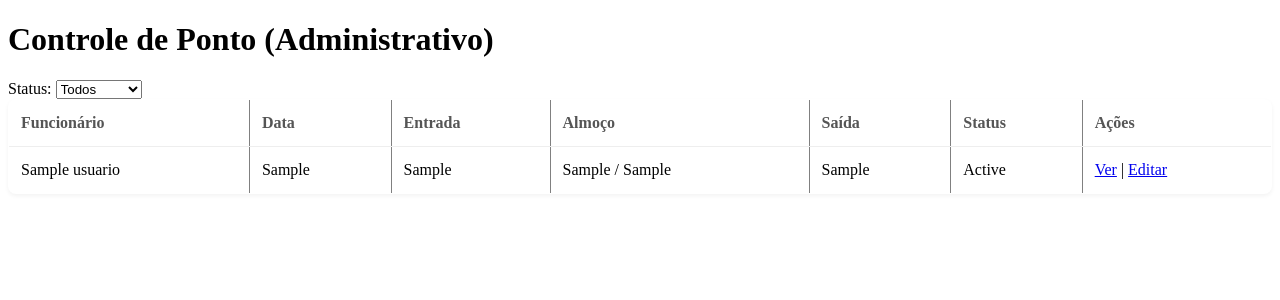
After one commit to Kayky-Eduardo/Projeto-integrador, a PHP site: page /ponto/ponto_admin.php in a window 1280 px wide. The commit adds this page. Shown: the top 300 px of the page. Run offline with PHP 8.4, Linux system fonts and the light colour scheme; tables that the repository leaves empty or names only in its code hold one stand-in row (values such as "Sample post").

Commit message:
Modulo para Ponto criado / arquivos inicialmente elaborados / alteração tabela ponto

```diff
--- a/BD/conexao.php
+++ b/BD/conexao.php
@@ -2,7 +2,7 @@
 // Configurações da conexão
 $host = "localhost";    // Servidor do banco
 $user = "root";         // Usuário (padrão do xampp)
-$pass = "102030";             // Senha (vazia no xampp por padrão)
+$pass = "";             // Senha (vazia no xampp por padrão)
 $db = "pi_0392";   // nome do banco
 
 // cria a conexão
--- a/include/navbar.php
+++ b/include/navbar.php
@@ -2,6 +2,7 @@
 echo '
 <nav>
     <a href="usuario/lista.php">Usuario</a>
+    <a href="ponto/ponto_admin.php">Controle de Ponto (RH)
     <a href="logout.php">Sair</a>
 </nav>';
 ?>
--- /dev/null
+++ b/public/ponto/ponto_admin.php
@@ -0,0 +1,56 @@
+<?php
+include("../../BD/conexao.php");
+include("ponto_funcoes.php");
+
+$status = $_GET['status'] ?? '';
+$result = listarPontos($conn, $status);
+?>
+
+<!DOCTYPE html>
+<html lang="pt-br">
+<head>
+  <meta charset="UTF-8">
+  <title>Ponto - Administrativo</title>
+  <link rel="stylesheet" href="../../assets/estilo.css">
+</head>
+<body>
+  <h1>Controle de Ponto (Administrativo)</h1>
+
+  <form method="get">
+    <label>Status:</label>
+    <select name="status" onchange="this.form.submit()">
+      <option value="">Todos</option>
+      <option value="pendente" <?= $status == 'pendente' ? 'selected' : '' ?>>Pendentes</option>
+      <option value="aprovado" <?= $status == 'aprovado' ? 'selected' : '' ?>>Aprovados</option>
+      <option value="rejeitado" <?= $status == 'rejeitado' ? 'selected' : '' ?>>Rejeitados</option>
+    </select>
+  </form>
+
+  <table border="1" cellpadding="8" cellspacing="0">
+    <tr>
+      <th>Funcionário</th>
+      <th>Data</th>
+      <th>Entrada</th>
+      <th>Almoço</th>
+      <th>Saída</th>
+      <th>Status</th>
+      <th>Ações</th>
+    </tr>
+
+    <?php while ($row = $result->fetch_assoc()): ?>
+      <tr>
+        <td><?= htmlspecialchars($row['nome_usuario']) ?></td>
+        <td><?= htmlspecialchars($row['data_ponto']) ?></td>
+        <td><?= $row['hora_entrada'] ?: '-' ?></td>
+        <td><?= ($row['hora_almoco_saida'] ?: '-') . " / " . ($row['hora_almoco_retorno'] ?: '-') ?></td>
+        <td><?= $row['hora_saida'] ?: '-' ?></td>
+        <td><?= ucfirst($row['status']) ?></td>
+        <td>
+          <a href="ponto_detalhes.php?id=<?= $row['id_ponto'] ?>">Ver</a> |
+          <a href="ponto_editar.php?id=<?= $row['id_ponto'] ?>">Editar</a>
+        </td>
+      </tr>
+    <?php endwhile; ?>
+  </table>
+</body>
+</html>
--- /dev/null
+++ b/public/ponto/ponto_funcoes.php
@@ -0,0 +1,60 @@
+<?php
+include_once("../../BD/conexao.php");
+
+// Função: listar todos os pontos com filtro opcional
+function listarPontos($conn, $status = null) {
+    $filtro = "";
+    if ($status) {
+        $filtro = "WHERE p.status = '" . $conn->real_escape_string($status) . "'";
+    }
+
+    $sql = "SELECT
+                p.id_ponto, u.nome_usuario, p.data_ponto,
+                p.hora_entrada, p.hora_almoco_saida, p.hora_almoco_retorno, p.hora_saida,
+                p.status
+            FROM ponto p
+            JOIN usuario u ON p.id_usuario = u.id_usuario
+            $filtro
+            ORDER BY p.data_ponto DESC";
+    return $conn->query($sql);
+}
+
+// Função: buscar ponto por ID
+function buscarPonto($conn, $id) {
+    $sql = "SELECT p.*, u.nome_usuario
+            FROM ponto p
+            JOIN usuario u ON p.id_usuario = u.id_usuario
+            WHERE p.id_ponto = ?";
+    $stmt = $conn->prepare($sql);
+    $stmt->bind_param("i", $id);
+    $stmt->execute();
+    return $stmt->get_result()->fetch_assoc();
+}
+
+// Função: atualizar registro de ponto
+function atualizarPonto($conn, $dados) {
+    $sql = "UPDATE ponto SET
+                hora_entrada=?, hora_almoco_saida=?, hora_almoco_retorno=?,
+                hora_saida=?, observacao=?
+            WHERE id_ponto=?";
+    $stmt = $conn->prepare($sql);
+    $stmt->bind_param(
+        "sssssi",
+        $dados['hora_entrada'],
+        $dados['hora_almoco_saida'],
+        $dados['hora_almoco_retorno'],
+        $dados['hora_saida'],
+        $dados['observacao'],
+        $dados['id_ponto']
+    );
+    return $stmt->execute();
+}
+
+// Função: aprovar ou rejeitar ponto
+function atualizarStatusPonto($conn, $id_ponto, $status, $id_rh) {
+    $sql = "UPDATE ponto SET status=?, aprovado_por=?, data_aprovacao=NOW() WHERE id_ponto=?";
+    $stmt = $conn->prepare($sql);
+    $stmt->bind_param("sii", $status, $id_rh, $id_ponto);
+    return $stmt->execute();
+}
+?>
```
Also changed, not shown: BD/banco.php (+17 -1 lines), public/ponto/ponto_detalhes.php (added, +46 -0 lines), public/ponto/ponto_editar.php (added, +53 -0 lines), public/ponto/ponto_registro.php (added, +40 -0 lines).
